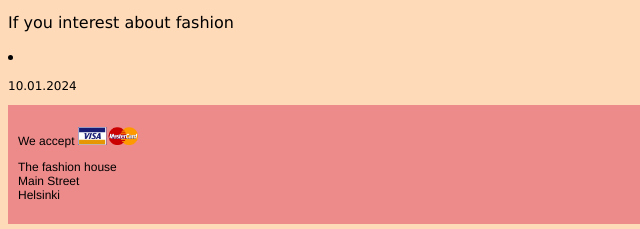
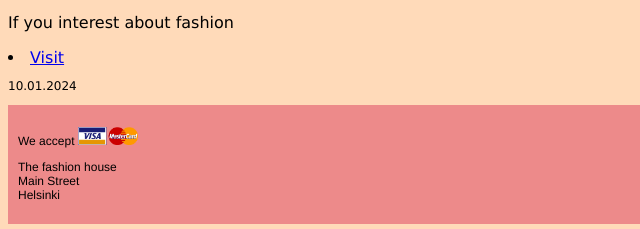
Before and after one commit to AMKLGimhani/Assignment01WD-HAMK, a plain HTML site: page home.html in a window 1280 px wide. Shown: the part 787-1016 px from the top of the page, 0-640 px from the left. Drawn offline with Linux system fonts and the light colour scheme.

Commit message:
edited link

```diff
--- a/home.html
+++ b/home.html
@@ -27,7 +27,7 @@
             <img src="Images/main.jpg">
             <p>Step into a world of style where the latest fashion trends meet timeless elegance. Discover a curated collection of high-quality clothing, accessories, and footwear that effortlessly blend fashion-forward designs with comfort. Whether you're seeking casual everyday wear or statement pieces for special occasions, our fashion shop has something for everyone. Explore our carefully selected range that caters to diverse tastes and embraces individuality. </p>
             <p>If you interest about fashion</p>
-            <li><a href="https://wwd.com/fashion-news/"></a> </li>
+            <li><a href="https://wwd.com/fashion-news/">Visit</a> </li>
 
             <p class="date">10.01.2024</p>
 
```
